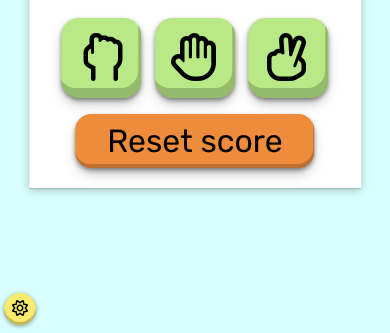
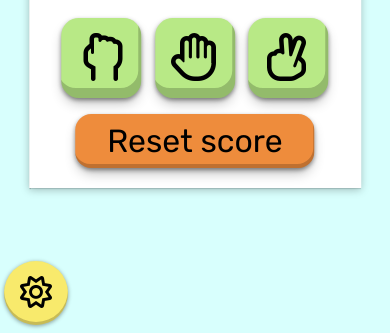
Before and after one commit to taina-arj/calculadora, a plain HTML site: page index.html in a window 390 px wide. Shown: the part 511-844 px from the top of the page. Drawn offline with Linux system fonts and the light colour scheme.

Commit message:
Update style.css

```diff
--- a/css/style.css
+++ b/css/style.css
@@ -148,10 +148,6 @@ main > h1 {
     margin: 0em 0.1em;
   }
   .dark-mode-btn {
-    width: 2rem;
-    height: 2rem;
-    font-size: 1rem;
-
     bottom: 1%;
     left: 1%;
   }
```
